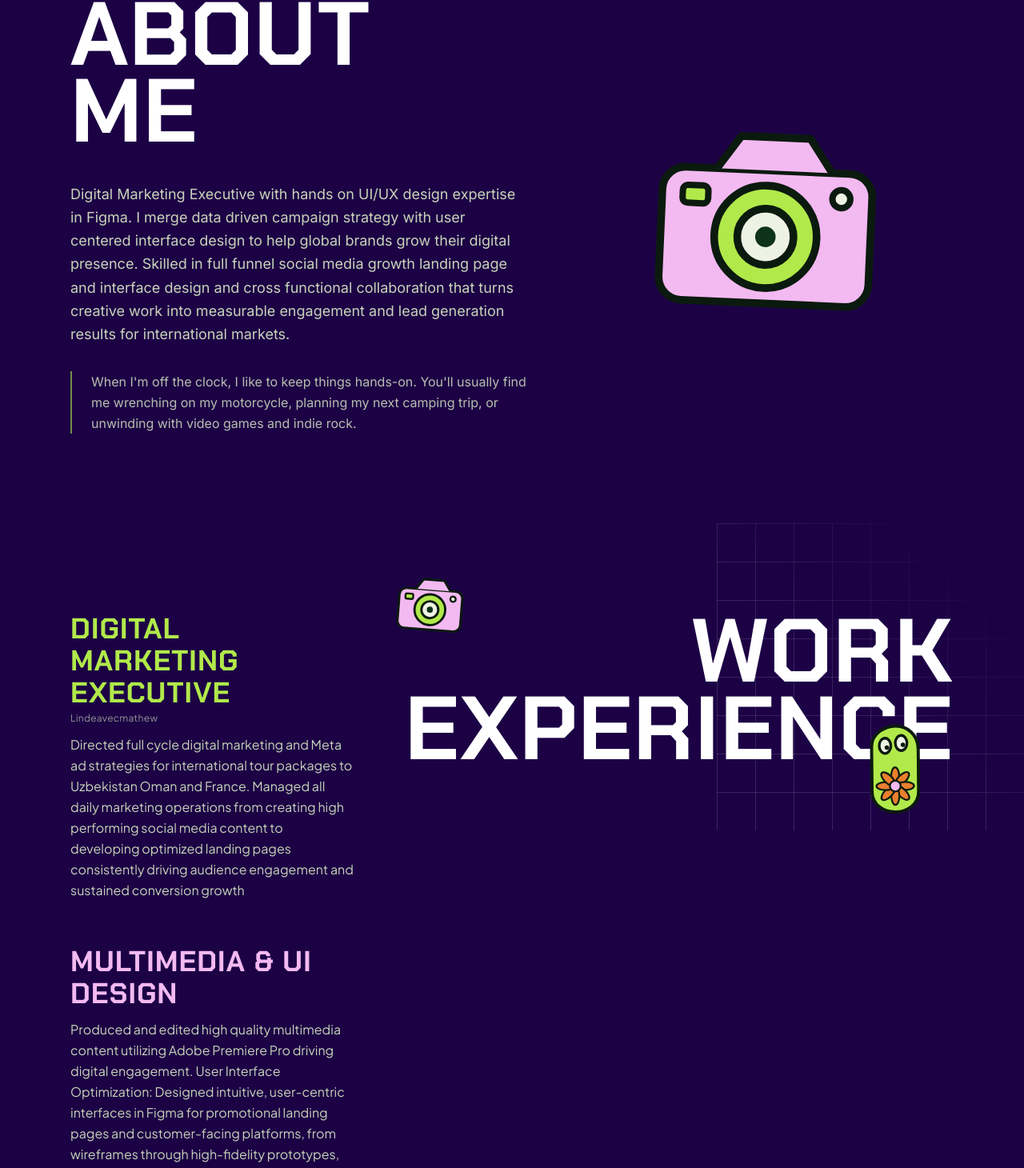
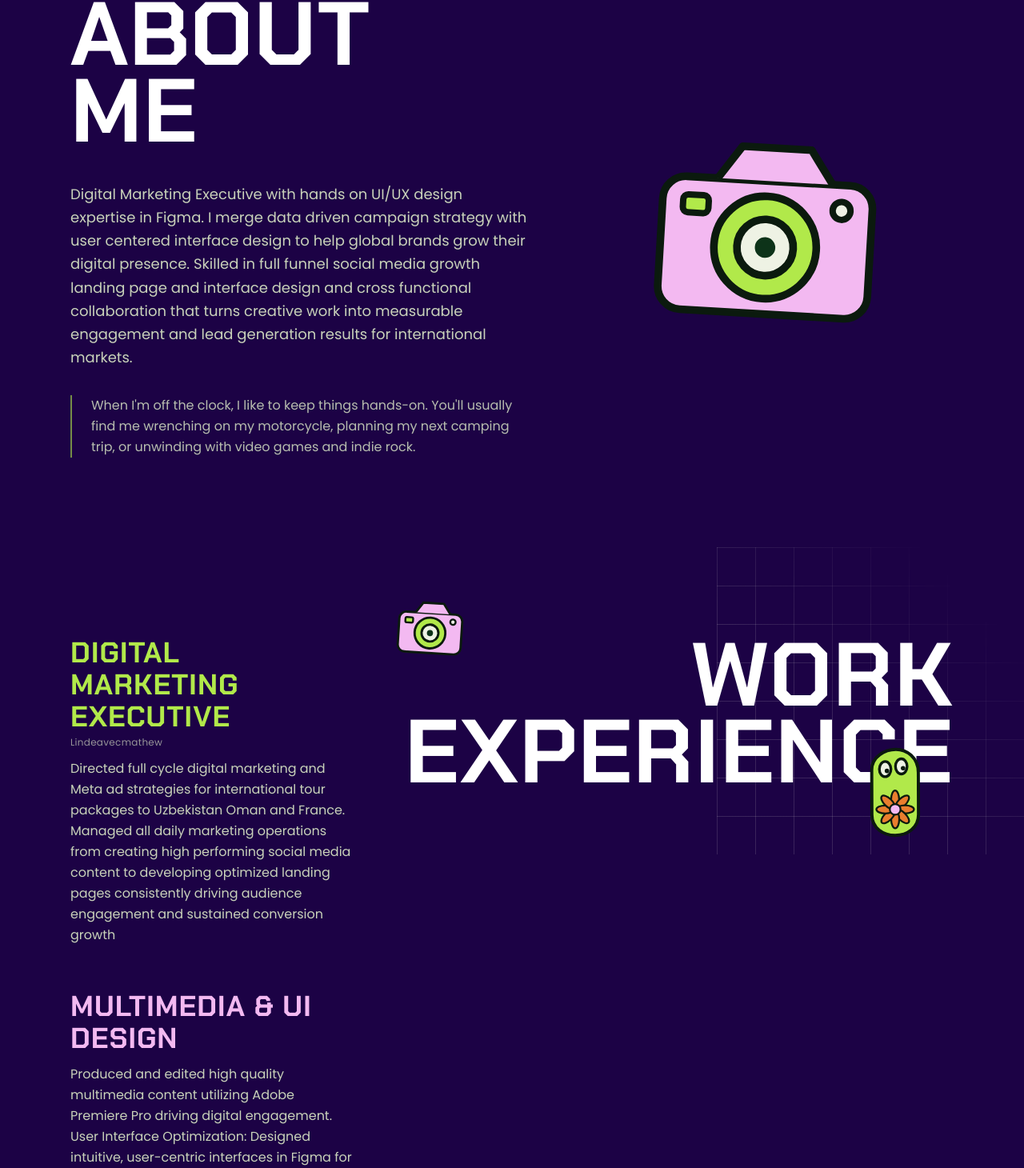
Before and after one commit to navaneeth2266/portfolio, a Next.js app: page / in a window 1280 px wide. Shown: the part 917-2377 px from the top of the page at 80% size. Built offline with nearby package versions, Linux system fonts and the light colour scheme.

Commit message:
Switch body copy font to Poppins
Replaces Plus Jakarta Sans across the About Me, Work Experience, and
Poster Gallery description text with Poppins.

```diff
--- a/src/app/globals.css
+++ b/src/app/globals.css
@@ -30,7 +30,7 @@
   --font-display: var(--font-chakra-petch), sans-serif;
   --font-pixel: var(--font-silkscreen), monospace;
   --font-sans: var(--font-inter), sans-serif;
-  --font-plus-jakarta-sans: var(--font-plus-jakarta-sans), sans-serif;
+  --font-poppins: var(--font-poppins), sans-serif;
 }
 
 html {
--- a/src/app/layout.tsx
+++ b/src/app/layout.tsx
@@ -1,5 +1,5 @@
 import type { Metadata } from "next";
-import { Chakra_Petch, Silkscreen, Inter, Plus_Jakarta_Sans } from "next/font/google";
+import { Chakra_Petch, Silkscreen, Inter, Poppins } from "next/font/google";
 import "./globals.css";
 
 const chakraPetch = Chakra_Petch({
@@ -8,8 +8,9 @@ const chakraPetch = Chakra_Petch({
   subsets: ["latin"],
 });
 
-const plusJakartaSans = Plus_Jakarta_Sans({
-  variable: "--font-plus-jakarta-sans",
+const poppins = Poppins({
+  variable: "--font-poppins",
+  weight: ["300", "400", "500", "600", "700"],
   subsets: ["latin"],
 });
 
@@ -38,7 +39,7 @@ export default function RootLayout({
   return (
     <html
       lang="en"
-      className={`${chakraPetch.variable} ${silkscreen.variable} ${inter.variable} ${plusJakartaSans.variable}`}
+      className={`${chakraPetch.variable} ${silkscreen.variable} ${inter.variable} ${poppins.variable}`}
     >
       <body className="min-h-full bg-ink-900 font-sans text-cream antialiased">
         {children}
--- a/src/components/AboutMe.tsx
+++ b/src/components/AboutMe.tsx
@@ -11,13 +11,13 @@ export default function AboutMe() {
           <SectionHeading lines={["ABOUT", "ME"]} />
 
           <Reveal delay={0.15} className="mt-10 max-w-xl">
-            <p className="text-lg leading-relaxed text-cream-dim">
+            <p className="font-poppins text-lg leading-relaxed text-cream-dim">
               Digital Marketing Executive with hands on UI/UX design expertise in Figma. I merge data driven campaign strategy with user centered interface design to help global brands grow their digital presence. Skilled in full funnel social media growth landing page and interface design and cross functional collaboration that turns creative work into measurable engagement and lead generation results for international markets.
             </p>
           </Reveal>
 
           <Reveal delay={0.3} className="mt-8 max-w-xl border-l-2 border-lime/60 pl-6">
-            <p className="text-base leading-relaxed text-cream-dim/90">
+            <p className="font-poppins text-base leading-relaxed text-cream-dim/90">
               When I&apos;m off the clock, I like to keep things hands-on. You&apos;ll
               usually find me wrenching on my motorcycle, planning my next
               camping trip, or unwinding with video games and indie rock.
--- a/src/components/Showcase.tsx
+++ b/src/components/Showcase.tsx
@@ -32,7 +32,7 @@ export default function Showcase() {
         <SectionHeading lines={["POSTER", "GALLERY"]} />
 
         <Reveal delay={0.12} className="mt-6 max-w-xl">
-          <p className="font-plus-jakarta-sans text-lg leading-relaxed text-cream-dim">
+          <p className="font-poppins text-lg leading-relaxed text-cream-dim">
             A quick look at some banners, including festival greetings and promotional posts made for actual campaigns.
           </p>
         </Reveal>
--- a/src/components/WorkExperience.tsx
+++ b/src/components/WorkExperience.tsx
@@ -26,7 +26,7 @@ const roles = [
 
 export default function WorkExperience() {
   return (
-    <section id="experience" className="relative scroll-mt-24 overflow-hidden py-28 font-plus-jakarta-sans">
+    <section id="experience" className="relative scroll-mt-24 overflow-hidden py-28 font-poppins">
       <GridPatch corner="top-right" className="right-0 top-0 h-96 w-96" />
 
       <div className="mx-auto grid max-w-6xl grid-cols-1 gap-16 px-6 md:grid-cols-[1fr_1fr] md:items-start">
@@ -37,11 +37,11 @@ export default function WorkExperience() {
                 {role.title}
               </h3>
               {role.company && (
-                <p className="mt-1 font-plus-jakarta-sans text-xs tracking-wide text-cream-dim/70">
+                <p className="mt-1 font-poppins text-xs tracking-wide text-cream-dim/70">
                   {role.company}
                 </p>
               )}
-              <p className="mt-3 max-w-md font-plus-jakarta-sans whitespace-pre-wrap text-base leading-relaxed text-cream-dim">
+              <p className="mt-3 max-w-md font-poppins whitespace-pre-wrap text-base leading-relaxed text-cream-dim">
                 {role.body}
               </p>
             </Reveal>
```
